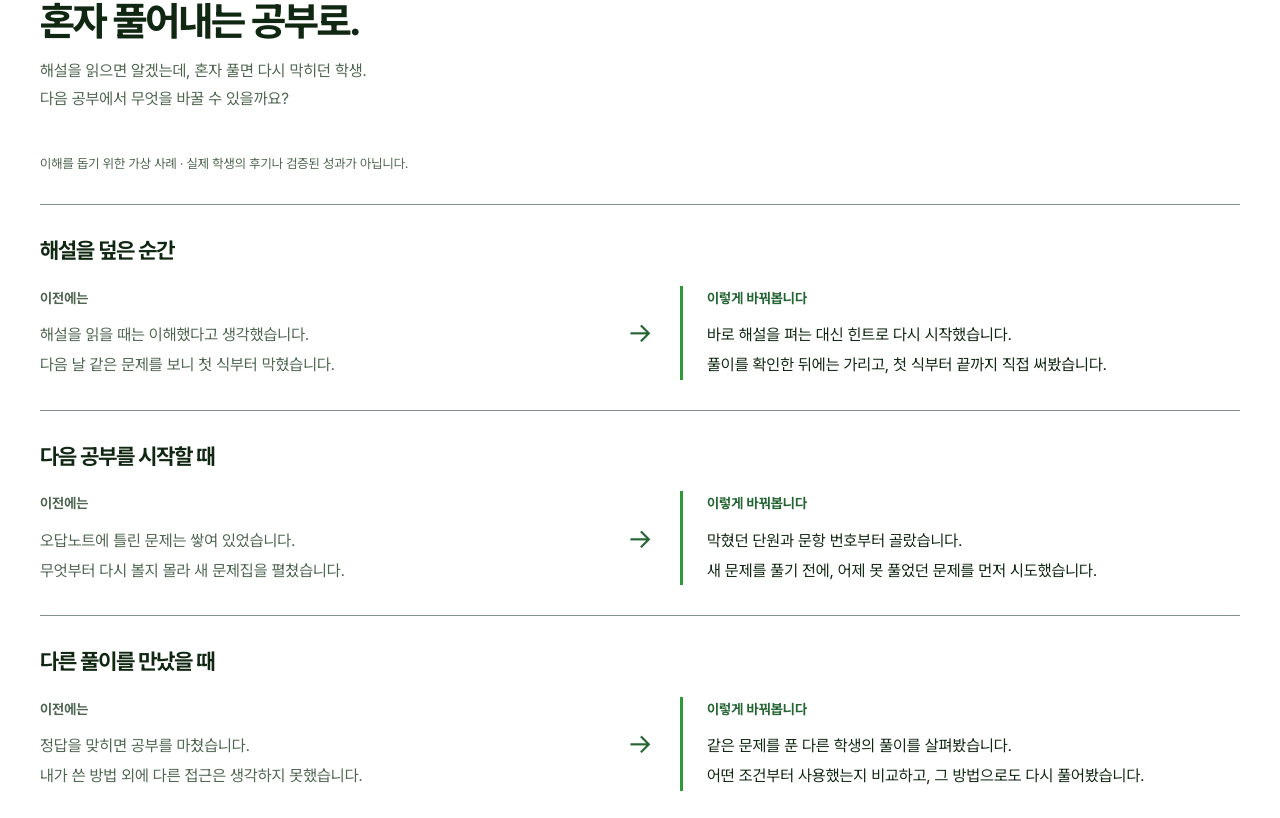
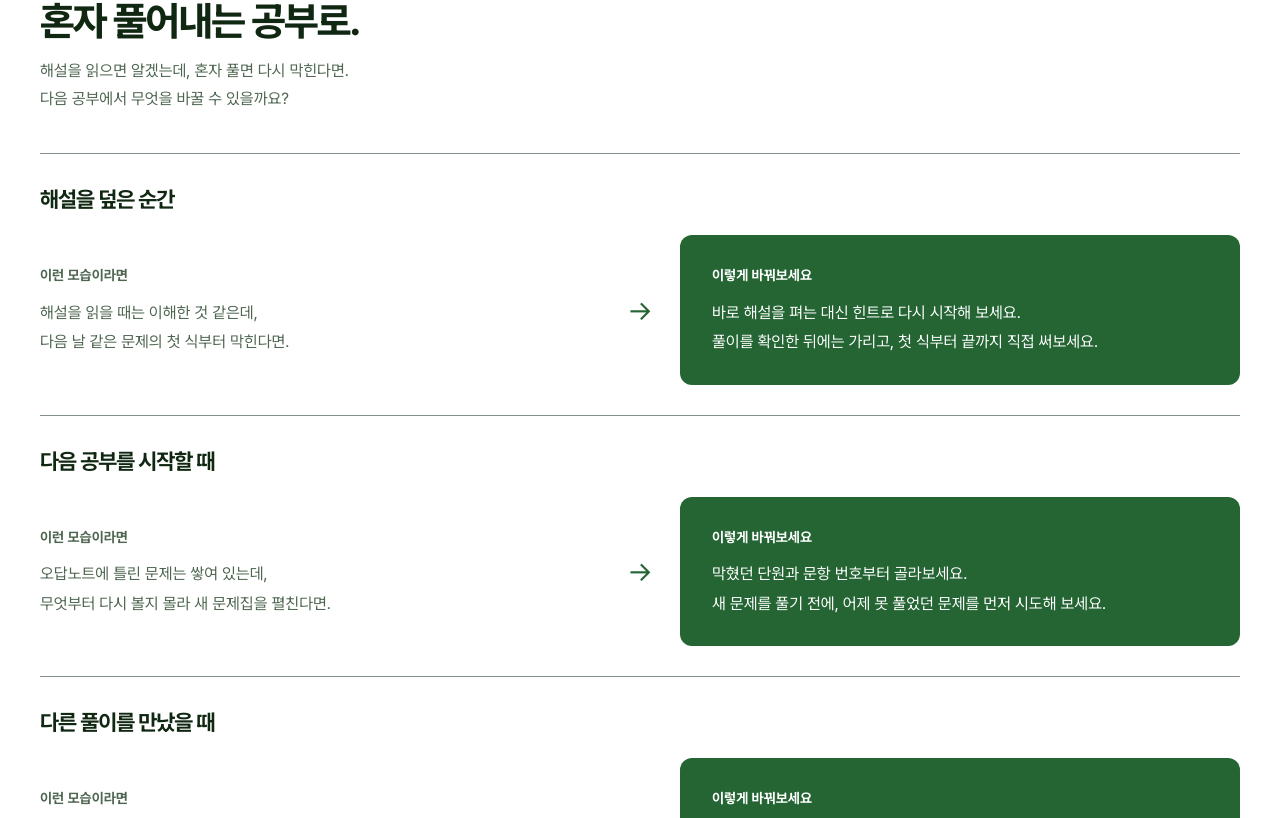
Before and after one commit to webfitmoon/trinitylab, a Next.js app: page / in a window 1280 px wide. Shown: the part 4962-5780 px from the top of the page. Built offline with nearby package versions, Linux system fonts and the light colour scheme.

Commit message:
Highlight suggested learning changes in green

```diff
--- a/app/globals.css
+++ b/app/globals.css
@@ -595,7 +595,6 @@
 
 /* Illustrative learning story and relocated storage guide. */
 .learning-change{background:#fff}
-.learning-example-label{font-size:13px;color:var(--muted);max-width:none;margin-bottom:28px}
 .learning-moment{padding:30px 0;border-top:1px solid var(--border)}
 .learning-moment:last-child{border-bottom:1px solid var(--border)}
 .learning-moment h3{font-size:22px;margin-bottom:20px}
@@ -603,8 +602,9 @@
 .learning-comparison>div>span{display:block;font-size:14px;font-weight:700;margin-bottom:10px}
 .learning-comparison p{margin:0;line-height:1.85}
 .learning-before{color:var(--muted)}
-.learning-after{border-left:3px solid #2f9936;padding-left:24px}
-.learning-after>span,.learning-arrow{color:#246533}
+.learning-after{background:#246533;color:#fff;padding:28px 32px;border-radius:12px}
+.learning-after>span,.learning-after p{color:#fff}
+.learning-arrow{color:#246533}
 .learning-arrow{font-size:28px;text-align:center}
 .learning-takeaway{margin:36px 0 0;font-size:22px;line-height:1.65;max-width:none}
 .program-guide .record-cards article{background:#fff;border-color:#d7e6d0}
@@ -612,7 +612,7 @@
 .program-guide .record-cards h3{margin-bottom:0}
 .program-guide .record-cards p{margin-top:10px;margin-bottom:0}
 .program-guide .record-section .section-head h2{margin-bottom:0}
-@media(max-width:767px){.learning-comparison{grid-template-columns:1fr;gap:16px}.learning-arrow{text-align:left;transform:rotate(90deg);width:28px}.learning-after{padding-left:16px}.learning-takeaway{font-size:20px}.learning-example-label{font-size:12px}}
+@media(max-width:767px){.learning-comparison{grid-template-columns:1fr;gap:16px}.learning-arrow{text-align:left;transform:rotate(90deg);width:28px}.learning-after{padding:24px}.learning-takeaway{font-size:20px}}
 
 /* Reference TML emblem, cropped to its circular boundary. */
 .brand-logo .brand-emblem{position:relative;display:block;flex:0 0 44px;width:44px;height:44px;overflow:hidden;border-radius:50%;background:#183c24}
--- a/components/learning-change-section.jsx
+++ b/components/learning-change-section.jsx
@@ -1,13 +1,12 @@
 const moments = [
-  { title: "해설을 덮은 순간", before: <>해설을 읽을 때는 이해했다고 생각했습니다.<br />다음 날 같은 문제를 보니 첫 식부터 막혔습니다.</>, after: <>바로 해설을 펴는 대신 힌트로 다시 시작했습니다.<br />풀이를 확인한 뒤에는 가리고, 첫 식부터 끝까지 직접 써봤습니다.</> },
-  { title: "다음 공부를 시작할 때", before: <>오답노트에 틀린 문제는 쌓여 있었습니다.<br />무엇부터 다시 볼지 몰라 새 문제집을 펼쳤습니다.</>, after: <>막혔던 단원과 문항 번호부터 골랐습니다.<br />새 문제를 풀기 전에, 어제 못 풀었던 문제를 먼저 시도했습니다.</> },
-  { title: "다른 풀이를 만났을 때", before: <>정답을 맞히면 공부를 마쳤습니다.<br />내가 쓴 방법 외에 다른 접근은 생각하지 못했습니다.</>, after: <>같은 문제를 푼 다른 학생의 풀이를 살펴봤습니다.<br />어떤 조건부터 사용했는지 비교하고, 그 방법으로도 다시 풀어봤습니다.</> },
+  { title: "해설을 덮은 순간", before: <>해설을 읽을 때는 이해한 것 같은데,<br />다음 날 같은 문제의 첫 식부터 막힌다면.</>, after: <>바로 해설을 펴는 대신 힌트로 다시 시작해 보세요.<br />풀이를 확인한 뒤에는 가리고, 첫 식부터 끝까지 직접 써보세요.</> },
+  { title: "다음 공부를 시작할 때", before: <>오답노트에 틀린 문제는 쌓여 있는데,<br />무엇부터 다시 볼지 몰라 새 문제집을 펼친다면.</>, after: <>막혔던 단원과 문항 번호부터 골라보세요.<br />새 문제를 풀기 전에, 어제 못 풀었던 문제를 먼저 시도해 보세요.</> },
+  { title: "다른 풀이를 만났을 때", before: <>정답을 맞히면 공부를 마치고,<br />내가 쓴 방법 외에 다른 접근은 떠올리지 못한다면.</>, after: <>같은 문제를 푼 다른 학생의 풀이를 살펴보세요.<br />어떤 조건부터 사용했는지 비교하고, 그 방법으로도 다시 풀어보세요.</> },
 ];
 export default function LearningChangeSection() {
   return <section className="section learning-change" id="learning-change" aria-labelledby="learning-change-title"><div className="wrap">
-    <div className="section-head"><h2 id="learning-change-title">해설을 이해하는 공부에서,<br />혼자 풀어내는 공부로.</h2><p>해설을 읽으면 알겠는데, 혼자 풀면 다시 막히던 학생.<br />다음 공부에서 무엇을 바꿀 수 있을까요?</p></div>
-    <p className="learning-example-label">이해를 돕기 위한 가상 사례 · 실제 학생의 후기나 검증된 성과가 아닙니다.</p>
-    <div className="learning-moments">{moments.map(moment => <article className="learning-moment" key={moment.title}><h3>{moment.title}</h3><div className="learning-comparison"><div className="learning-before"><span>이전에는</span><p>{moment.before}</p></div><span className="learning-arrow" aria-hidden="true">→</span><div className="learning-after"><span>이렇게 바꿔봅니다</span><p>{moment.after}</p></div></div></article>)}</div>
+    <div className="section-head"><h2 id="learning-change-title">해설을 이해하는 공부에서,<br />혼자 풀어내는 공부로.</h2><p>해설을 읽으면 알겠는데, 혼자 풀면 다시 막힌다면.<br />다음 공부에서 무엇을 바꿀 수 있을까요?</p></div>
+    <div className="learning-moments">{moments.map(moment => <article className="learning-moment" key={moment.title}><h3>{moment.title}</h3><div className="learning-comparison"><div className="learning-before"><span>이런 모습이라면</span><p>{moment.before}</p></div><span className="learning-arrow" aria-hidden="true">→</span><div className="learning-after"><span>이렇게 바꿔보세요</span><p>{moment.after}</p></div></div></article>)}</div>
     <p className="learning-takeaway">오늘 공부의 끝을, 해설을 읽은 순간이 아니라<br /><strong>혼자 다시 풀어본 순간으로 바꿔보세요.</strong></p>
   </div></section>;
 }
```
